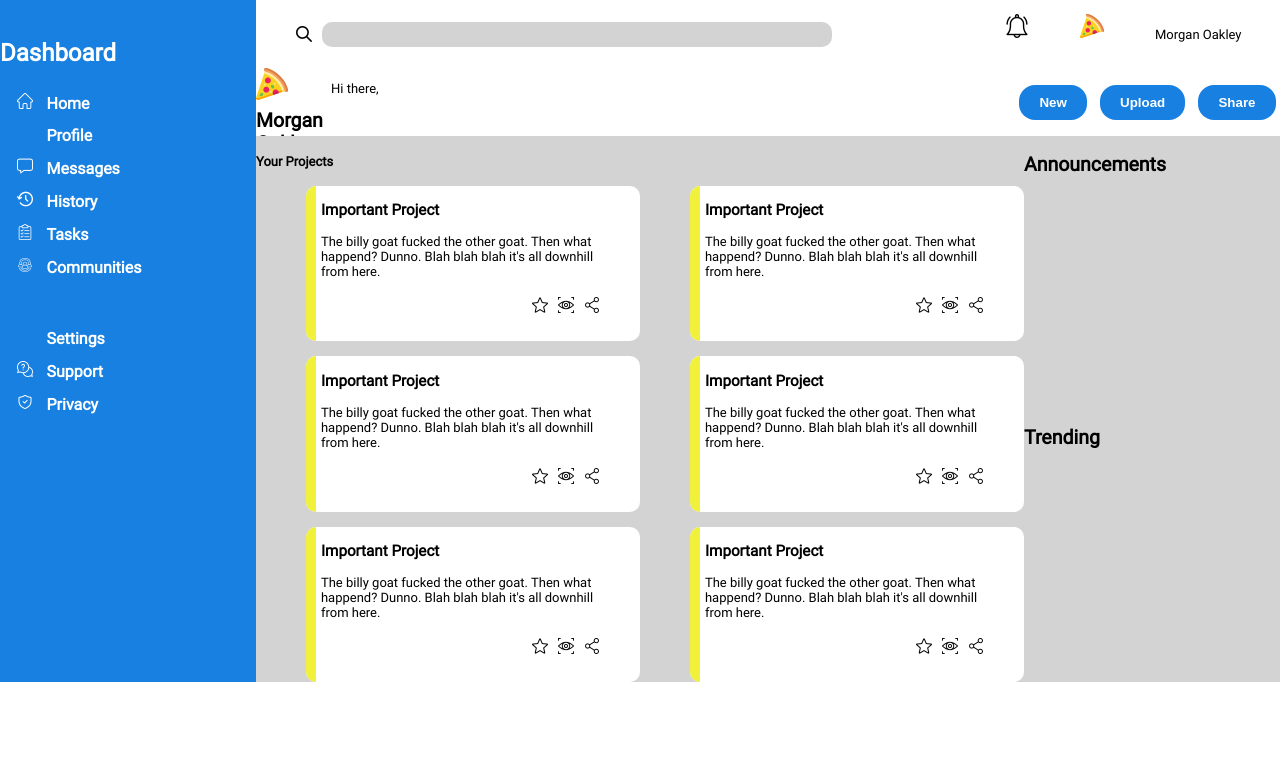
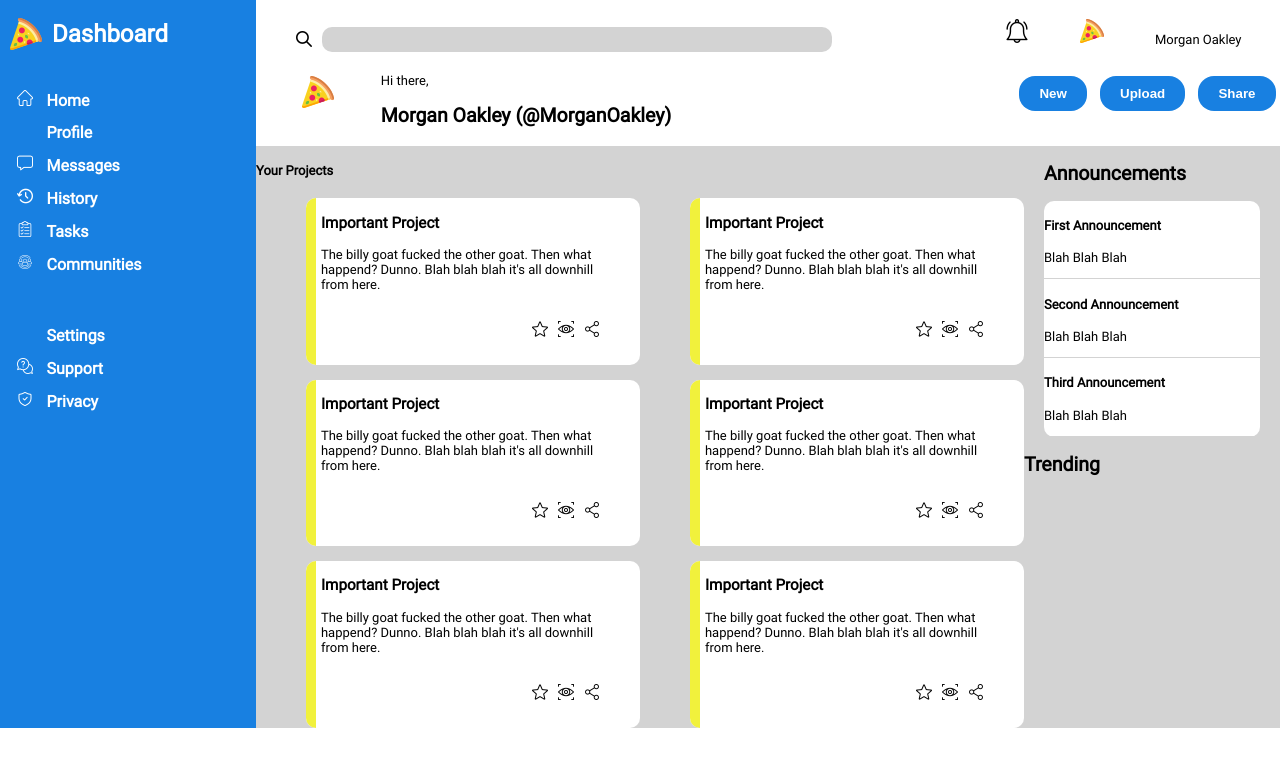
Before and after one commit to Matt-cmd8765/Admin_Dashboard, a plain HTML site: page index.html in a window 1280 px wide. Drawn offline with Linux system fonts and the light colour scheme.

Commit message:
Fix sidebar and header, start on announcements

```diff
--- a/index.html
+++ b/index.html
@@ -9,8 +9,10 @@
 <body>
     <div class="container">
         <div class="sidebar">
-            <img src="#" alt="" />
+            <div class="dash">
+                <img src="./img/pizza.png" alt="" />
                 <h2>Dashboard</h2>
+            </div>
             <ul class="sidebar_options">
                 <li class="home"><a href="#">Home</a></li>
                 <li class="profile"><a href="#">Profile</a></li>
@@ -37,7 +39,8 @@
             </div>
             <div class="sub_header_bottom_left">
                 <a href=""><img src="./img/pizza.png" alt="#"></a>
-                <p>Hi there,<h2>Morgan Oakley (@MorganOakley)</h2></p>
+                <p>Hi there,</p>
+                <h2>Morgan Oakley (@MorganOakley)</h2>
             </div>
             <div class="sub_header_buttons">
                 <button class="header_button">New</button>
@@ -126,17 +129,19 @@
             </div>
             <div class="announcements">
                 <h2>Announcements</h2>
+                <div class="annouceard_container">
                     <div class="annoucecard">
-                    <h4></h4>
-                    <p></p>
+                        <h4>First Announcement</h4>
+                        <p>Blah Blah Blah</p>
                     </div>
                     <div class="annoucecard">
-                    <h4></h4>
-                    <p></p>
+                        <h4>Second Announcement</h4>
+                        <p>Blah Blah Blah</p>
                     </div>
                     <div class="annoucecard">
-                    <h4></h4>
-                    <p></p>
+                        <h4>Third Announcement</h4>
+                        <p>Blah Blah Blah</p>
+                    </div>
                 </div>
             </div>
             <div class="trending">
--- a/style.css
+++ b/style.css
@@ -31,6 +31,18 @@ li {
     font-size: medium;
 }
 
+.dash {
+    display: flex;
+    justify-items: center;
+}
+
+.dash>img {
+    padding-right: 10px;
+    padding-left: 10px;
+    align-self: center;
+
+}
+
 .sidebar a {
     color: white;
     font-weight: bold;
@@ -44,8 +56,10 @@ li {
 .header {
     grid-column: 2 / 3;
     display: grid;
-    grid-template-rows: 0.5fr 0.5fr;
+    grid-template-rows: inherit inherit;
     grid-template-columns: 3fr 1fr;
+    justify-content: center;
+    align-content: center;
 }
 
 .search_div {
@@ -76,18 +90,26 @@ li {
 
 .sub_header_bottom_left {
     display: grid;
-    grid-template-columns: 75px auto;
-    grid-template-rows: 25px 25px;
+    grid-template-columns: 1fr 5fr;
+    grid-template-rows: inherit inherit;
 }
 
 .sub_header_bottom_left>a {
     grid-column: 1;
-    grid-row: 1 / 2;
+    grid-row: 1 / 3;
+    place-self: center;
 }
 
 .sub_header_bottom_left>p {
     grid-column: 2;
     grid-row: 1;
+    margin-bottom: 0;
+}
+
+.sub_header_bottom_left>h2 {
+    grid-column: 2;
+    grid-row: 2;
+    margin-bottom: 0;
 }
 
 .sub_header_buttons {
@@ -132,7 +154,6 @@ li {
     row-gap: 15px;
 }
 
-
 .cards {
     display: grid;
     grid-template-rows: 1fr 0.25fr;
@@ -170,6 +191,19 @@ li {
 .announcements {
     grid-column: 2;
     grid-row: 1;
+    margin-left: 20px;
+    margin-right: 20px;
+}
+
+.annouceard_container {
+    background-color: white;
+    border-radius: 10px;
+    display: grid;
+    grid-template-rows: repeat(3, 1fr);
+}
+
+.annoucecard {
+    border-bottom: 1px solid lightgray;
 }
 
 .trending {
```
Lines whose indentation alone changed are shown as unchanged.
